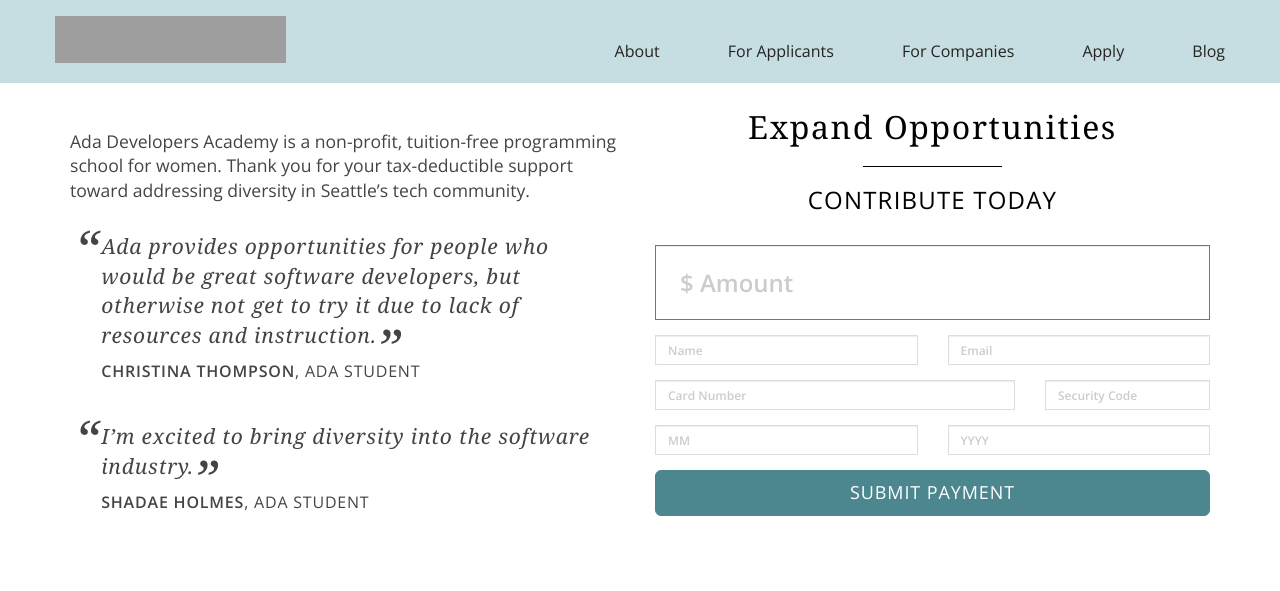
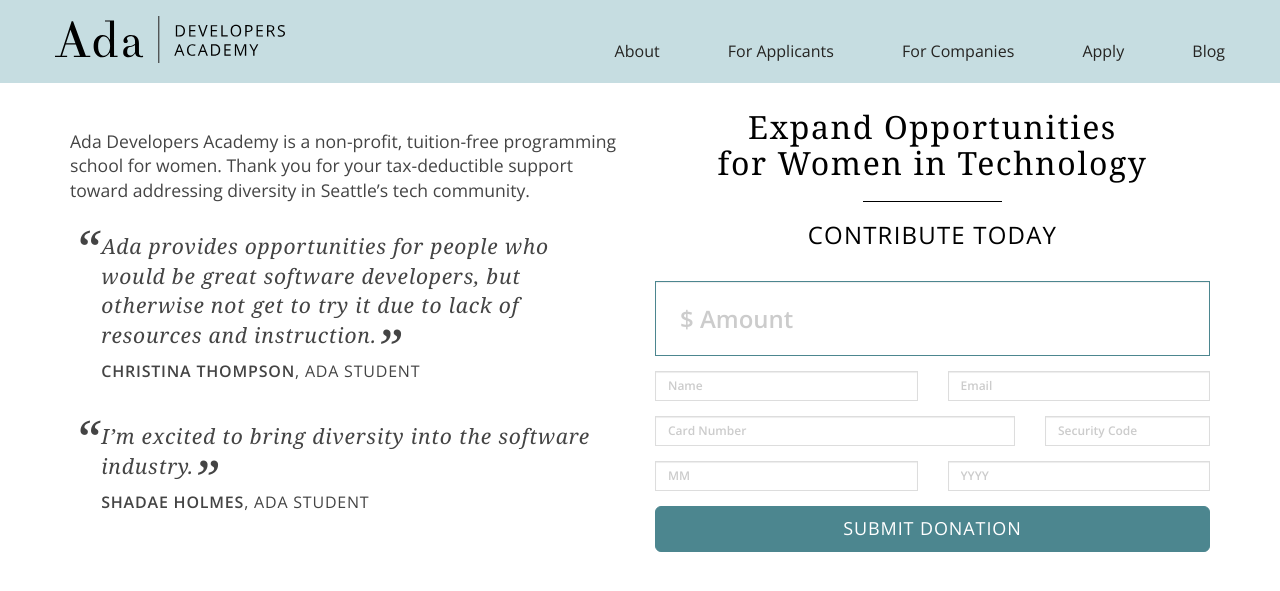
Before and after one commit to Ada-Developers-Academy/ada-donate-old, a Flask app: page / in a window 1280 px wide. Shown: the top 591 px of the page. Run offline with Flask 2, Linux system fonts and the light colour scheme; some libraries are stand-ins or nearby versions; grey boxes are pictures that could not be loaded.

Commit message:
adds logo and changes a couple page details

```diff
--- a/templates/index.html
+++ b/templates/index.html
@@ -21,7 +21,7 @@
     <div class='col-lg-6 '>
 
       <div class="heading">
-        <h1>Expand Opportunities</h1>
+        <h1>Expand Opportunities<br> for Women in Technology</h1>
         <hr>
         <h2>Contribute Today</h2>
       </div>
@@ -73,7 +73,7 @@
             </div>
           </div>
 
-        <button class='btn btn-primary btn-lg btn-block' type="submit">Submit Payment</button>
+        <button class='btn btn-primary btn-lg btn-block' type="submit">Submit Donation</button>
       </form>
     </div>
   </div>
```
Also changed, not shown: static/images/brand-logo.svg (added), static/stylesheets/layout.css (line endings or trailing spaces).
